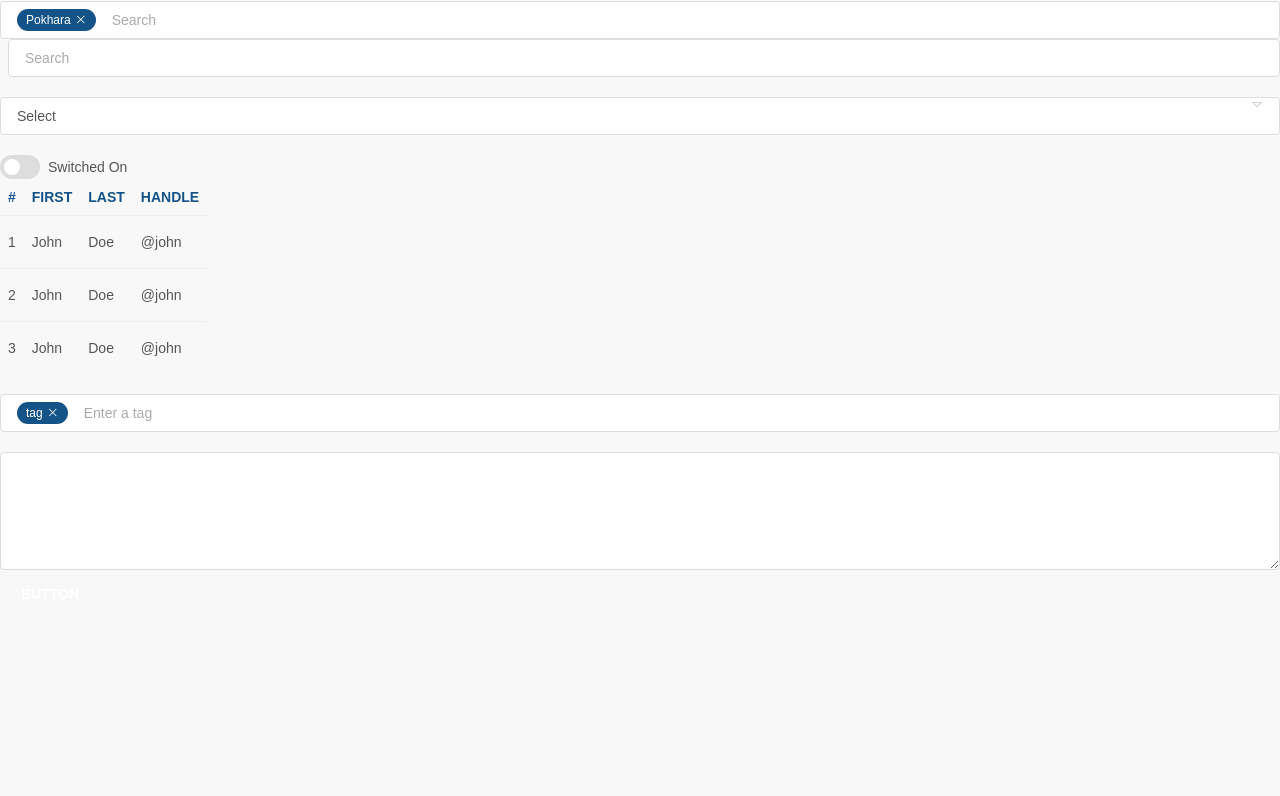
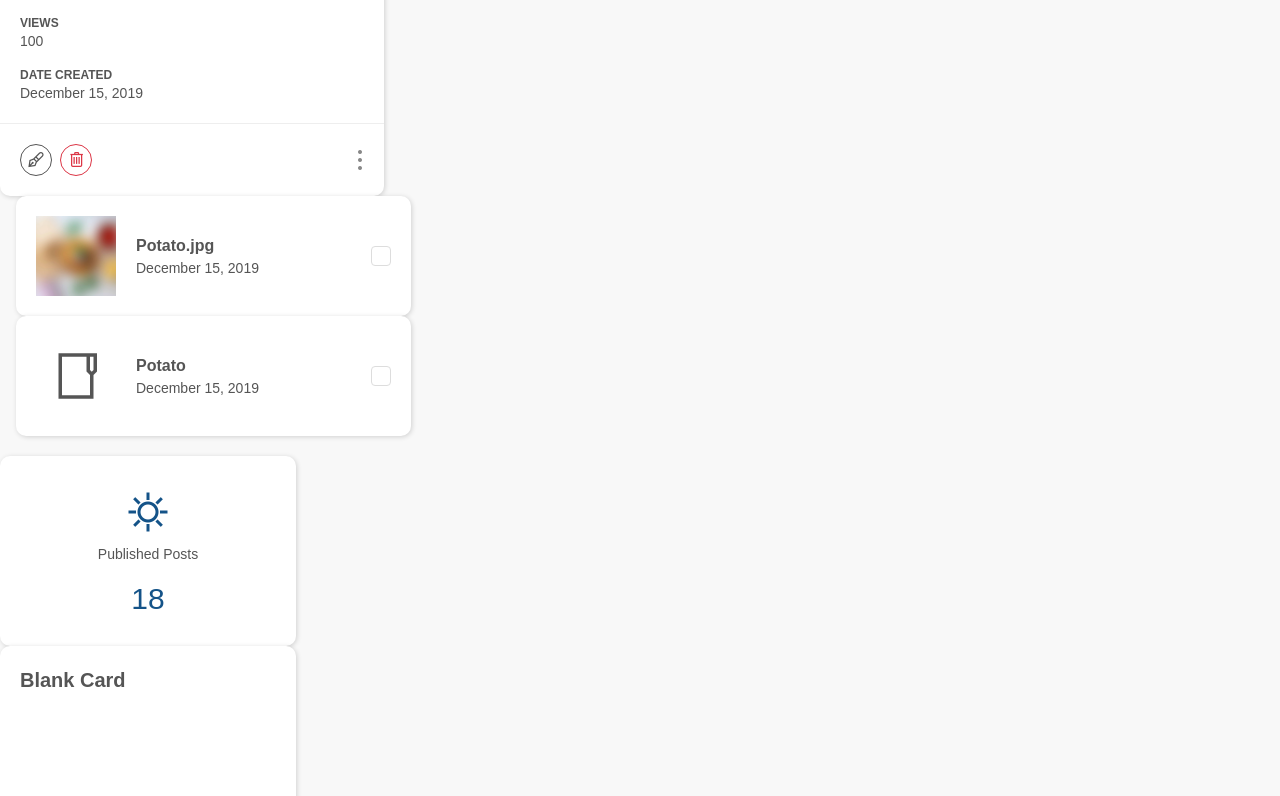
Before and after one commit to kumbey/caak-admin, a React (Create React App) app: page / in a window 1280 px wide. Shown: the part 2998-3794 px from the top of the page. Before the commit the page ends 3611 px from the top, so only its background shows below. Built offline with nearby package versions, Linux system fonts and the light colour scheme.

Commit message:
added more cards components

```diff
--- a/src/App.js
+++ b/src/App.js
@@ -25,6 +25,12 @@ import TipOver from "./components/TipOver";
 import Blog from "./components/pages/Blog";
 import Login from "./components/pages/Login";
 import Register from "./components/pages/Register";
+import CardRow from "./components/CardRow";
+import CardColumn from "./components/CardColumn";
+import CardImage from "./components/CardImage";
+import CardIcon from "./components/CardIcon";
+import CardShowcase from "./components/CardShowcase";
+import CardBlank from "./components/CardBlank";
 
 function App() {
   return (
@@ -43,6 +49,14 @@ function App() {
         icon={"las la-lg la-star"}
         className={"w-12 h-12 bg-blue"}
       />
+      <CardRow />
+      <div className={"w-96"}>
+        <CardColumn />
+      </div>
+      <CardImage />
+      <CardIcon />
+      <CardShowcase />
+      <CardBlank />
       <CheckBox checked />
       <DropDown
         split
--- /dev/null
+++ b/src/components/CardBlank.js
@@ -0,0 +1,15 @@
+import React from "react";
+
+const CardBlank = () => {
+  return (
+    <div className="lg:flex lg:-mx-4">
+      <div className="lg:w-1/4 lg:px-4">
+        <div className="card p-5 h-40">
+          <h3>Blank Card</h3>
+        </div>
+      </div>
+    </div>
+  );
+};
+
+export default CardBlank;
--- /dev/null
+++ b/src/components/CardIcon.js
@@ -0,0 +1,25 @@
+import React from "react";
+
+const CardIcon = () => {
+  return (
+    <div className="sm:w-1/2 xl:w-1/3 sm:px-4">
+      <div className="card card_hoverable card_list">
+        <div className="image image_icon">
+          <span className="la la-folder la-4x" />
+        </div>
+        <div className="body">
+          <h5>Potato</h5>
+          <p>December 15, 2019</p>
+        </div>
+        <div className="actions">
+          <label className="custom-checkbox">
+            <input type="checkbox" data-toggle="cardSelection" />
+            <span />
+          </label>
+        </div>
+      </div>
+    </div>
+  );
+};
+
+export default CardIcon;
--- /dev/null
+++ b/src/components/CardImage.js
@@ -0,0 +1,25 @@
+import React from "react";
+
+const CardImage = () => {
+  return (
+    <div className="sm:w-1/2 xl:w-1/3 sm:px-4 sm:mt-0">
+      <div className="card card_hoverable card_list">
+        <div className="image">
+          <img src="../assets/images/breakfast.jpg" alt={""} />
+        </div>
+        <div className="body">
+          <h5>Potato.jpg</h5>
+          <p>December 15, 2019</p>
+        </div>
+        <div className="actions">
+          <label className="custom-checkbox">
+            <input type="checkbox" data-toggle="cardSelection" />
+            <span />
+          </label>
+        </div>
+      </div>
+    </div>
+  );
+};
+
+export default CardImage;
--- /dev/null
+++ b/src/components/CardShowcase.js
@@ -0,0 +1,17 @@
+import React from "react";
+
+const CardShowcase = () => {
+  return (
+    <div className="lg:flex lg:-mx-4 mt-5">
+      <div className="lg:w-1/4 lg:px-4">
+        <div className="card px-4 py-8 text-center">
+          <span className="text-primary text-5xl leading-none la la-sun" />
+          <p className="mt-2">Published Posts</p>
+          <div className="text-primary mt-5 text-3xl leading-none">18</div>
+        </div>
+      </div>
+    </div>
+  );
+};
+
+export default CardShowcase;
```
